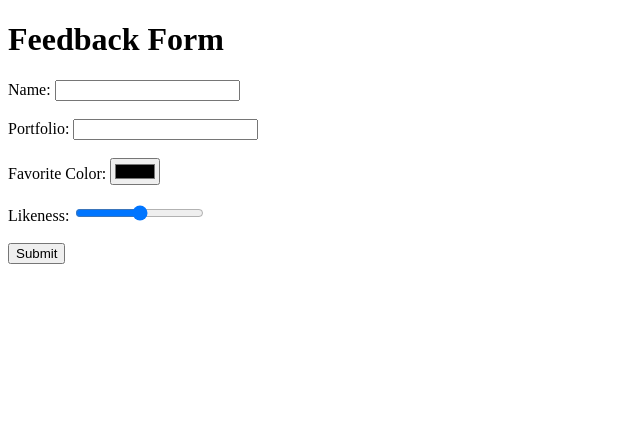
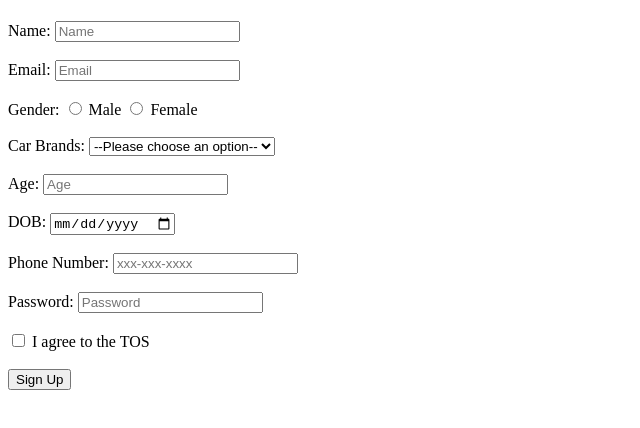
Before and after one commit to acciojob/signup-form-car-Ekta-pawar, a website: page main.html in a window 1280 px wide. Shown: the whole page, without its empty margins (0-640 px from the left). Drawn offline with Linux system fonts and the light colour scheme.

Commit message:
created a submission

```diff
--- a/main.html
+++ b/main.html
@@ -7,30 +7,66 @@
 </head>
 
 <body>
-	<h1>Feedback Form</h1>
-<form method="post">
+	<h1></h1>
+	<form method="post">
+
     <!-- Name -->
     <label for="name">Name:</label>
-    <input type="text" id="name" name="name" minlength="3" maxlength="50" required />
+    <input type="text" id="name" name="name" placeholder="Name" required>
     <br><br>
 
-    <!-- Portfolio -->
-    <label for="portfolio">Portfolio:</label>
-    <input type="url" id="portfolio" name="portfolio" required />
+    <!-- Email -->
+    <label for="email">Email:</label>
+    <input type="email" id="email" name="email" placeholder="Email" required>
     <br><br>
 
-    <!-- Favorite Color -->
-    <label for="favColor">Favorite Color:</label>
-    <input type="color" id="favColor" name="favColor" />
+    <!-- Gender -->
+    <label>Gender:</label>
+    <input type="radio" id="gender_m" name="gender" value="male" required>
+    <label for="gender_m">Male</label>
+
+    <input type="radio" id="gender_f" name="gender" value="female" required>
+    <label for="gender_f">Female</label>
     <br><br>
 
-    <!-- Likeness -->
-    <label for="likeness">Likeness:</label>
-    <input type="range" id="likeness" name="likeness" min="1" max="100" />
+    <!-- Car Brands -->
+    <label for="cars">Car Brands:</label>
+    <select id="cars" name="cars" required>
+      <option value="">--Please choose an option--</option>
+      <option value="BMW">BMW</option>
+      <option value="Audi">Audi</option>
+      <option value="Toyota">Toyota</option>
+      <option value="Tesla">Tesla</option>
+    </select>
     <br><br>
 
-    <!-- Submit -->
-    <button type="submit">Submit</button>
+    <!-- Age -->
+    <label for="age">Age:</label>
+    <input type="number" id="age" name="age" placeholder="Age" required>
+    <br><br>
+
+    <!-- DOB -->
+    <label for="dob">DOB:</label>
+    <input type="date" id="dob" name="dob" required>
+    <br><br>
+
+    <!-- Phone Number -->
+    <label for="tel">Phone Number:</label>
+    <input type="tel" id="tel" name="tel" placeholder="xxx-xxx-xxxx">
+    <br><br>
+
+    <!-- Password -->
+    <label for="password">Password:</label>
+    <input type="password" id="password" name="password" placeholder="Password" required>
+    <br><br>
+
+    <!-- TOS -->
+    <input type="checkbox" id="tos" name="tos" required>
+    <label for="tos">I agree to the TOS</label>
+    <br><br>
+
+    <!-- Submit Button -->
+    <button type="submit">Sign Up</button>
   </form>
 	<!-- the entire body must be written by student -->
     <script type="text/javascript" src="./script.js">
```
